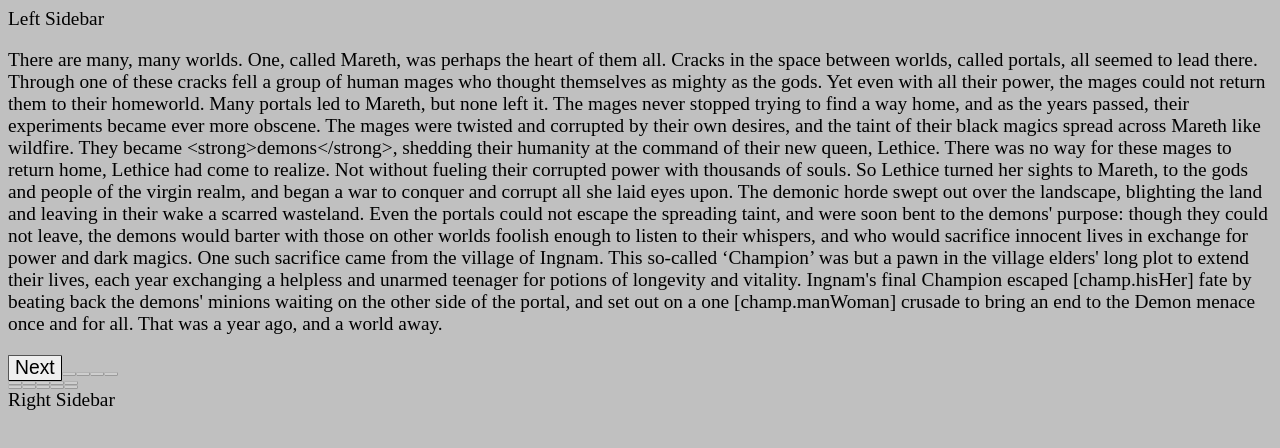
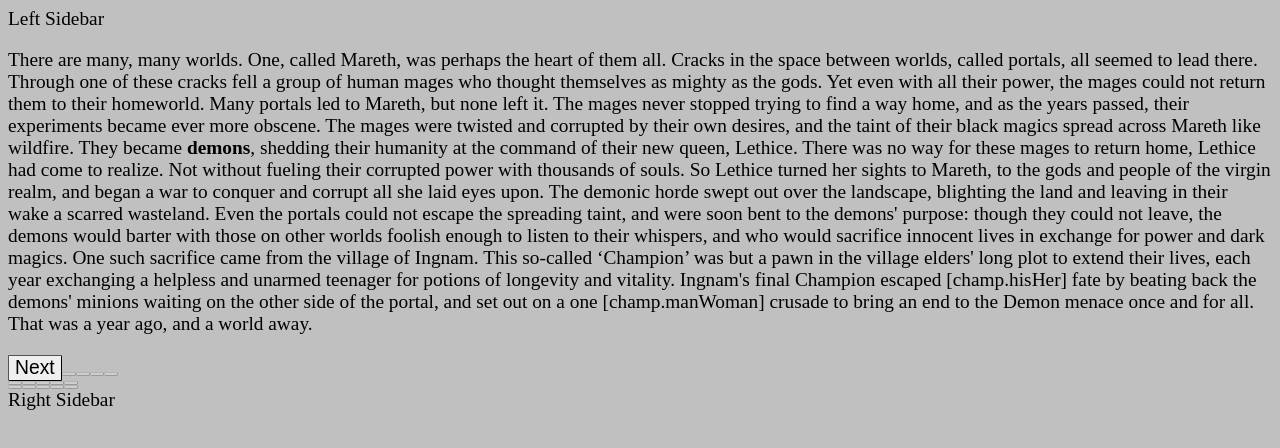
Before and after one commit to upcastdrake/CoC2, a React app: page / in a window 1280 px wide. Shown: the top 448 px of the page. Built offline with nearby package versions, Linux system fonts and the light colour scheme.

Commit message:
Bold and italic tags work.

```diff
--- a/src/GameData/creation.tsx
+++ b/src/GameData/creation.tsx
@@ -35,7 +35,7 @@ export class GameStart {
         ui.clearOutput();
         ui.output("There are many, many worlds.");
         ui.output("\n\nOne, called Mareth, was perhaps the heart of them all. Cracks in the space between worlds, called portals, all seemed to lead there. Through one of these cracks fell a group of human mages who thought themselves as mighty as the gods. Yet even with all their power, the mages could not return them to their homeworld. Many portals led to Mareth, but none left it.");
-        ui.output("\n\nThe mages never stopped trying to find a way home, and as the years passed, their experiments became ever more obscene. The mages were twisted and corrupted by their own desires, and the taint of their black magics spread across Mareth like wildfire. They became <strong>demons</strong>, shedding their humanity at the command of their new queen, Lethice.");
+        ui.output("\n\nThe mages never stopped trying to find a way home, and as the years passed, their experiments became ever more obscene. The mages were twisted and corrupted by their own desires, and the taint of their black magics spread across Mareth like wildfire. They became <b>demons</b>, shedding their humanity at the command of their new queen, Lethice.");
         ui.output("\n\nThere was no way for these mages to return home, Lethice had come to realize. Not without fueling their corrupted power with thousands of souls. So Lethice turned her sights to Mareth, to the gods and people of the virgin realm, and began a war to conquer and corrupt all she laid eyes upon. The demonic horde swept out over the landscape, blighting the land and leaving in their wake a scarred wasteland. Even the portals could not escape the spreading taint, and were soon bent to the demons' purpose: though they could not leave, the demons would barter with those on other worlds foolish enough to listen to their whispers, and who would sacrifice innocent lives in exchange for power and dark magics.");
         ui.output("\n\nOne such sacrifice came from the village of Ingnam. This so-called ‘Champion’ was but a pawn in the village elders' long plot to extend their lives, each year exchanging a helpless and unarmed teenager for potions of longevity and vitality. Ingnam's final Champion escaped [champ.hisHer] fate by beating back the demons' minions waiting on the other side of the portal, and set out on a one [champ.manWoman] crusade to bring an end to the Demon menace once and for all.");
         ui.output("\n\nThat was a year ago, and a world away.");
--- a/src/UIComponents/MainText/MainText.tsx
+++ b/src/UIComponents/MainText/MainText.tsx
@@ -12,7 +12,7 @@ export class MainText extends React.Component <{text:string}>{
     render () {
         return (
             <div className="mainText">
-                <p id="mainText">{this.props.text}</p>
+                <p id="mainText" dangerouslySetInnerHTML={{__html: this.props.text}}/>
             </div>
         );
     }
```
Also changed, not shown: 1 other file (tests, documents, lock files or other folders).
